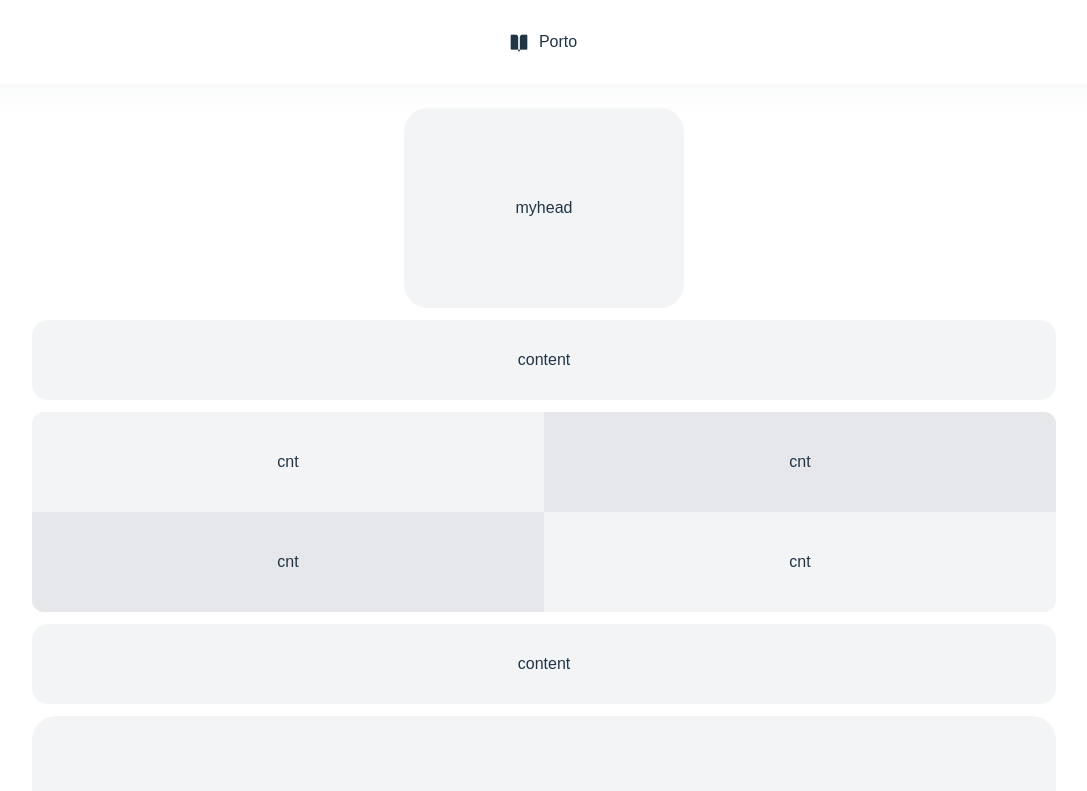
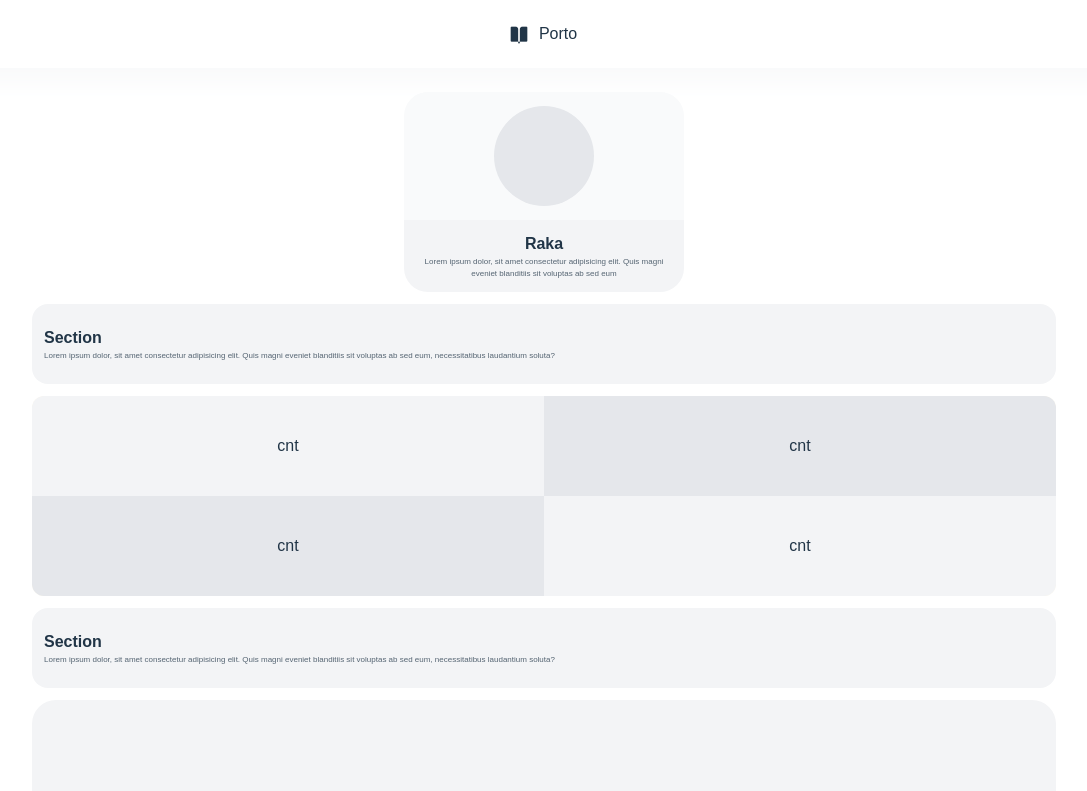
Before and after one commit to rakaMain/web-portofolio, a React (Vite) app in the folder first-react/: page / in a window 1280 px wide. Shown: the top 791 px of the page, without its empty margins (96-1183 px from the left). Built offline with nearby package versions, Linux system fonts and the light colour scheme.

Commit message:
membuat dan mengisi isi dari si web nya

```diff
--- a/first-react/src/body.jsx
+++ b/first-react/src/body.jsx
@@ -1,15 +1,31 @@
 export default function MyMain(params) {
     return(
         <div className="mt-6  container flex flex-col mx-auto justify-center items-center h-auto ">
-            <div className="h-50 bg-gray-100 w-4/5 sm:w-70 justify-center flex items-center rounded-3xl">myhead</div>
-            <div className="h-20 bg-gray-100 mt-3 w-4/5 rounded-2xl flex justify-center items-center">content</div>
+            <div className="h-50 w-4/5 sm:w-70 overflow-hidden justify-center flex flex-col items-center rounded-3xl">
+                <div className=" relative flex-1/2 bg-gray-50 w-100 flex">
+                    <div className="h-25 w-25 bg-gray-200 m-auto rounded-full"></div>
+                </div>
+                <div className=" bg-gray-100 relative flex-1/5 flex flex-col p-3">
+                    <p className=" font-semibold mx-auto">Raka</p>
+                    <p className=" text-[8px] text-center opacity-75" >Lorem ipsum dolor, sit amet consectetur adipisicing elit. Quis magni eveniet blanditiis sit voluptas ab sed eum
+                    </p>
+                </div>
+            </div>
+            <div className="h-20 p-3 bg-gray-100 mt-3 w-4/5 rounded-2xl flex justify-center items-start flex-col">
+                <p className=" font-semibold">Section</p>
+                <p className=" text-[8px] opacity-75">Lorem ipsum dolor, sit amet consectetur adipisicing elit. Quis magni eveniet blanditiis sit voluptas ab sed eum, necessitatibus laudantium soluta?
+                </p>
+            </div>
             <div className="h-auto mt-3 w-4/5 justify-between flex items-center rounded-xl flex-wrap bg-amber-50 overflow-hidden">
                 <div className="bg-gray-100 h-25 w-1/2 flex justify-center items-center">cnt</div>
                 <div className="bg-gray-200 h-25 w-1/2 flex justify-center items-center">cnt</div>
                 <div className="bg-gray-200 h-25 w-1/2 flex justify-center items-center">cnt</div>
                 <div className="bg-gray-100 h-25 w-1/2 flex justify-center items-center">cnt</div>
             </div>
-            <div className="h-20 bg-gray-100 mt-3 w-4/5 rounded-2xl flex justify-center items-center">content</div>
+            <div className="h-20 bg-gray-100 mt-3 w-4/5 text-start flex-col p-3 rounded-2xl flex justify-center items-start">
+                <p className=" font-semibold">Section</p>
+                <p className=" text-[8px] opacity-75">Lorem ipsum dolor, sit amet consectetur adipisicing elit. Quis magni eveniet blanditiis sit voluptas ab sed eum, necessitatibus laudantium soluta?</p>
+            </div>
             <div className="h-50 bg-gray-100 w-4/5 mt-3 justify-center flex items-center rounded-3xl mb-3">myFoot</div>
             <div className="h-20 bg-gray-100 w-4/5 rounded-2xl flex justify-center items-center">content</div>
         </div>
--- a/first-react/src/header.jsx
+++ b/first-react/src/header.jsx
@@ -1,6 +1,6 @@
 export default function MyHead(){
   return(
-    <header className='relative w-full h-21 bg-white shadow-gray-50 shadow-xl flex items-center justify-center gap-3 '>
+    <header className='relative w-full h-17 bg-white shadow-gray-50 shadow-xl flex items-center justify-center gap-3 '>
       <i className="ri-book-open-fill scale-125"></i>
       <p className="relative text-md ">Porto</p>
     </header>
```
